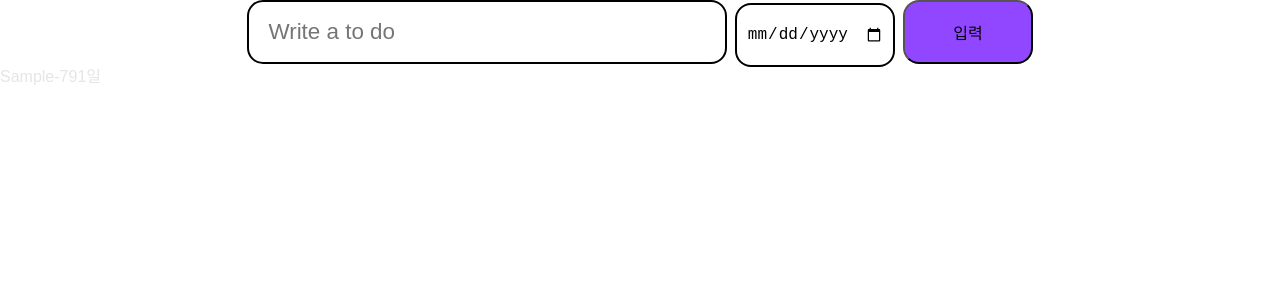
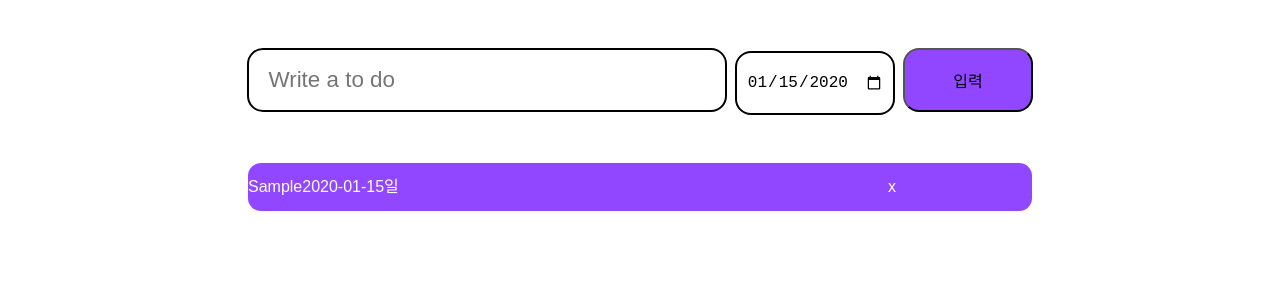
Before and after one commit to RspSang/d-day, a React (Create React App) app: page / in a window 1280 px wide. Both pictures are taken after typing "Sample", "2020-01-15" into the empty fields and a click on the button "입력". Shown: the top 300 px of the page. Built offline with nearby package versions, Linux system fonts and the light colour scheme.

Commit message:
Saving lists in localstorage

```diff
--- a/src/App.tsx
+++ b/src/App.tsx
@@ -1,12 +1,21 @@
 import Form from "./Components/Form";
 import List from "./Components/List";
+import styled from "styled-components";
+
+const Container = styled.div`
+  flex-direction: column;
+  display: flex;
+  justify-content: center;
+  align-items: center;
+  padding: 3rem;
+`;
 
 function App() {
   return (
-    <>
+    <Container>
       <Form />
       <List />
-    </>
+    </Container>
   );
 }
 
--- a/src/Components/Form.tsx
+++ b/src/Components/Form.tsx
@@ -1,14 +1,10 @@
 import { useForm } from "react-hook-form";
 import styled from "styled-components";
-import { useSetRecoilState } from "recoil";
+import { useRecoilState } from "recoil";
 import { doState } from "../atoms";
+import { useEffect } from "react";
 
-const InputContainer = styled.div`
-  height: 100%;
-  display: flex;
-  justify-content: center;
-  align-items: center;
-`;
+const FormContainer = styled.form``;
 
 const Do = styled.input`
   height: 4rem;
@@ -55,7 +51,7 @@ interface IForm {
 }
 
 function Form() {
-  const setDos = useSetRecoilState(doState);
+  const [dos, setDos] = useRecoilState(doState);
   const { register, handleSubmit, setValue } = useForm<IForm>();
   const handleValid = (data: IForm) => {
     setDos((oldToDos) => [
@@ -63,12 +59,14 @@ function Form() {
       ...oldToDos,
     ]);
     setValue("Do", "");
-    setValue("When", new Date());
+    // setValue("When", new Date());
   };
+  useEffect(() => {
+    localStorage.setItem("Do", JSON.stringify(dos));
+  }, [dos]);
 
   return (
-    <InputContainer>
-      <form onSubmit={handleSubmit(handleValid)}>
+    <FormContainer onSubmit={handleSubmit(handleValid)}>
       <Do
         id="Do"
         required={true}
@@ -77,8 +75,7 @@ function Form() {
       ></Do>
       <Day type="date" required={true} {...register("When")}></Day>
       <Btn>입력</Btn>
-      </form>
-    </InputContainer>
+    </FormContainer>
   );
 }
 
--- a/src/Components/List.tsx
+++ b/src/Components/List.tsx
@@ -1,5 +1,29 @@
 import { useRecoilValue } from "recoil";
 import { doState } from "../atoms";
+import styled from "styled-components";
+import { theme } from "../theme";
+import React from "react";
+
+const ListContainer = styled.div`
+  width: 49rem;
+  margin-top: 2rem;
+`;
+
+const List = styled.div`
+  height: 3rem;
+  display: flex;
+  align-items: center;
+  color: ${(props) => props.theme.white.lighter};
+  background-color: #9147ff;
+  border-radius: 0.8rem;
+  margin-top: 1rem;
+`;
+
+const ListDelete = styled.div`
+  position: absolute;
+  margin-left: 50%;
+  cursor: pointer;
+`;
 
 const countDayFN = (toDate: Date) => {
   const now = new Date();
@@ -15,18 +39,21 @@ const countDayFN = (toDate: Date) => {
   };
 };
 
-function List() {
+function Lists() {
   const lists = useRecoilValue(doState);
+  const onClick = (event: React.MouseEvent<HTMLSpanElement>) => {
+    console.log(event);
+  };
   return (
-    <div>
-      {lists?.map((list) => (
-        <div key={list.id}>
+    <ListContainer>
+      {lists?.map((list: any) => (
+        <List key={list.id}>
           {list.text}
-          {countDayFN(list.when).days}일
-        </div>
+          {list.when}일<ListDelete onClick={onClick}>x</ListDelete>
+        </List>
       ))}
-    </div>
+    </ListContainer>
   );
 }
 
-export default List;
+export default Lists;
--- a/src/atoms.tsx
+++ b/src/atoms.tsx
@@ -1,4 +1,5 @@
 import { atom } from "recoil";
+import { localStorageEffect } from "./utilities/localStorage";
 
 export interface IDo {
   text: string;
@@ -9,4 +10,5 @@ export interface IDo {
 export const doState = atom<IDo[]>({
   key: "Do",
   default: [],
+  effects: [localStorageEffect("toDos")],
 });
--- /dev/null
+++ b/src/utilities/localStorage.ts
@@ -0,0 +1,15 @@
+import { doState } from "../atoms";
+
+export const localStorageEffect =
+  (key: string) =>
+  ({ setSelf, onSet }: any) => {
+    const savedToDos = localStorage.getItem(key);
+    if (savedToDos != null) {
+      setSelf(JSON.parse(savedToDos));
+    }
+    onSet((newToDos: any, _: any, isReset: boolean) => {
+      isReset
+        ? localStorage.removeItem(key)
+        : localStorage.setItem(key, JSON.stringify(newToDos));
+    });
+  };
--- a/tsconfig.json
+++ b/tsconfig.json
@@ -22,5 +22,5 @@
   },
   "include": [
     "src"
-  ]
+, "../playground/play.js"  ]
 }
```
Also changed, not shown: 1 other file (tests, documents, lock files or other folders). Lines whose indentation alone changed are shown as unchanged.
